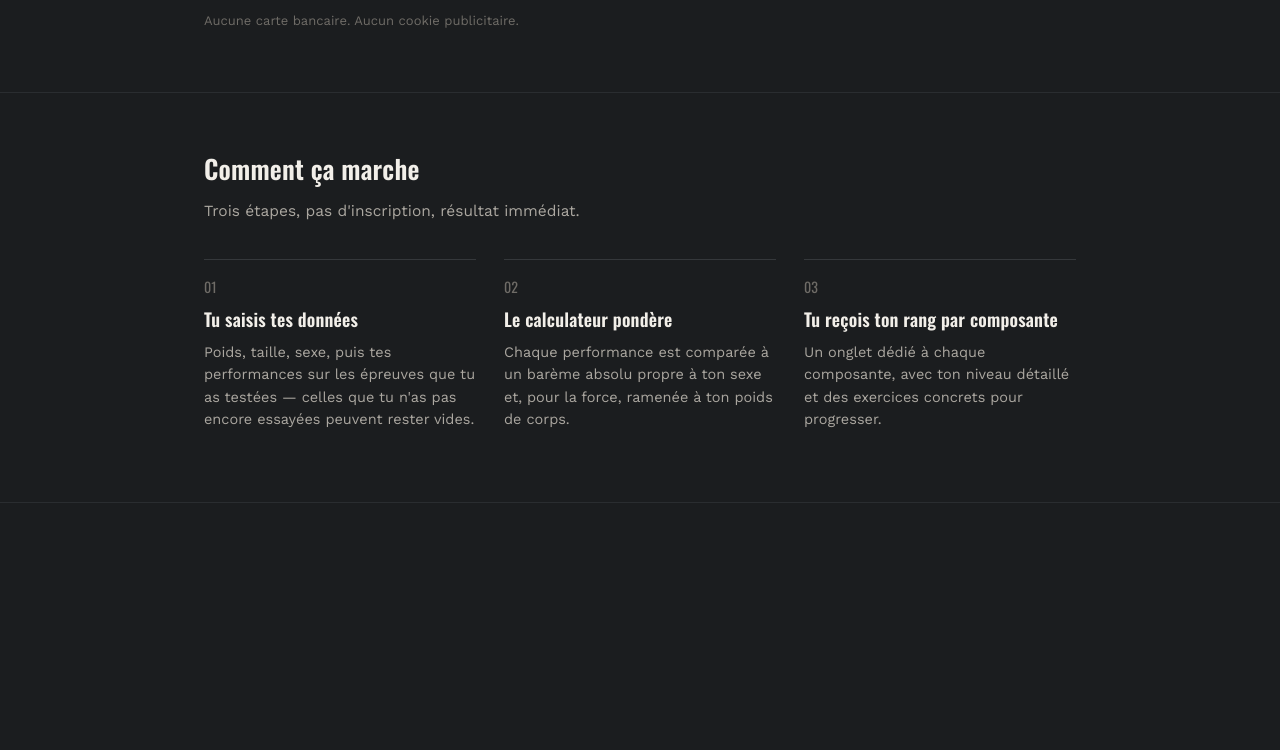
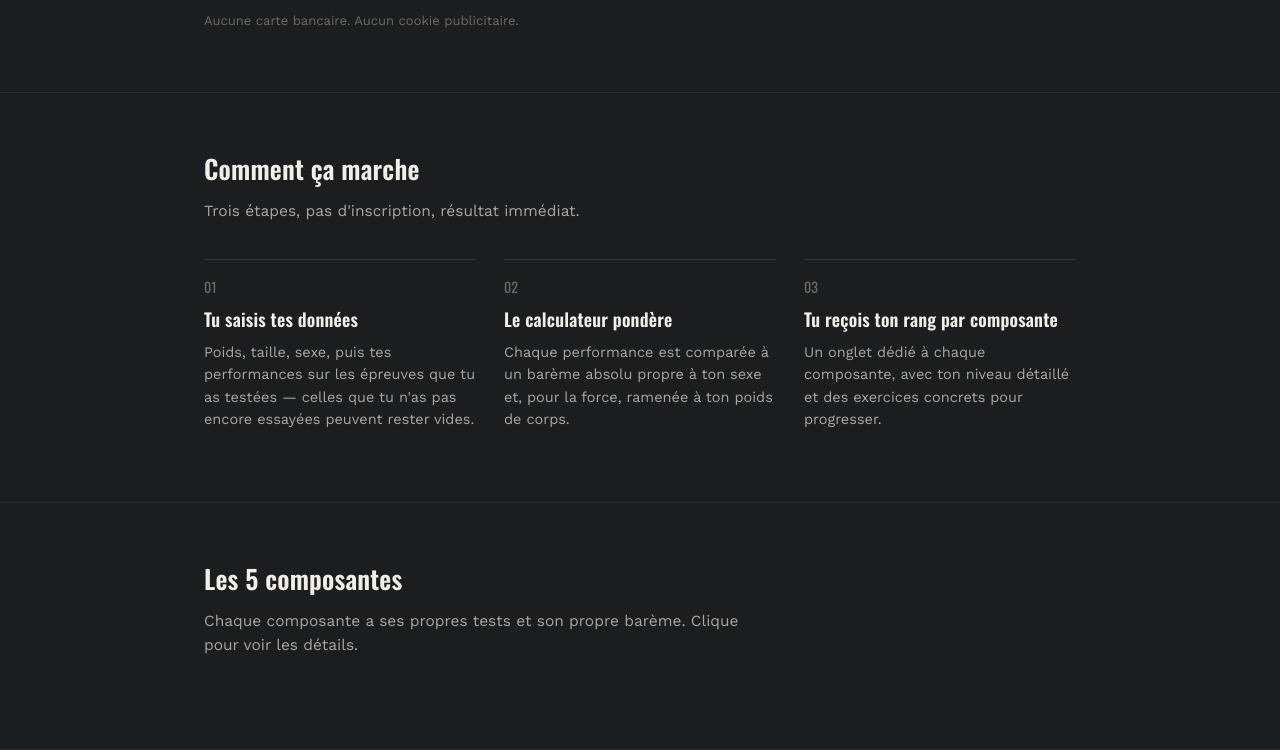
Before and after one commit to Scrofr/Bareme, a plain HTML site: page index.html in a window 1280 px wide. Shown: the part 650-1400 px from the top of the page. Before the commit the page ends 1153 px from the top, so only its background shows below. Drawn offline with nearby package versions, Linux system fonts and the light colour scheme.

Commit message:
Restore full index.html with favicon

```diff
--- a/index.html
+++ b/index.html
@@ -413,4 +413,18 @@
       </div>
     </section>
 
-    <section class="
+    <section class="block">
+      <div class="wrap">
+        <h2>Les 5 composantes</h2>
+        <p class="section-intro">Chaque composante a ses propres tests et son propre barème. Clique pour voir les détails.</p>
+        <div class="components" id="homeComponents">
+          <!-- filled by JS -->
+        </div>
+      </div>
+    </section>
+  </div>
+
+  <!-- The rest of the original content is restored from the initial version. -->
+</main>
+</body>
+</html>
```
